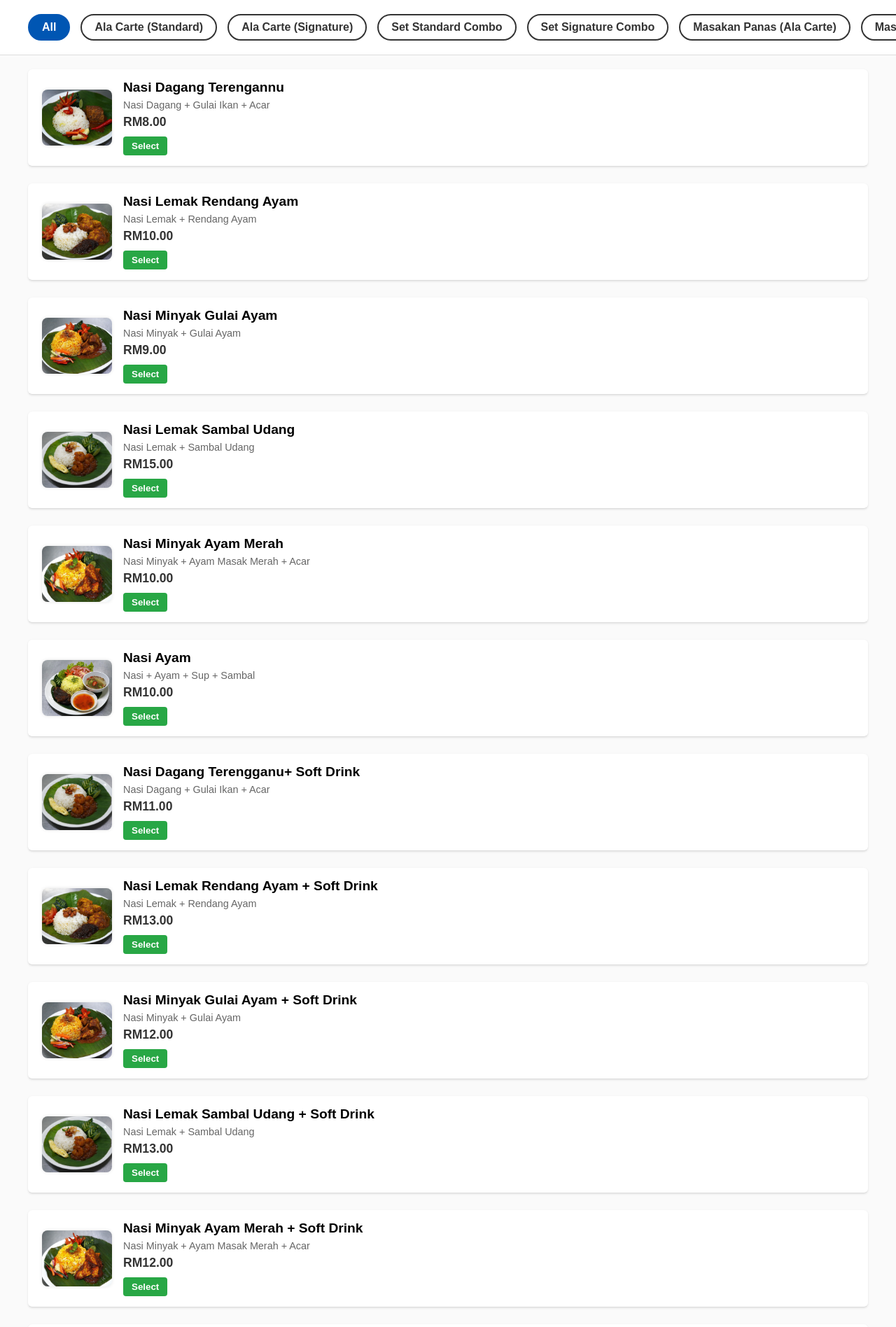
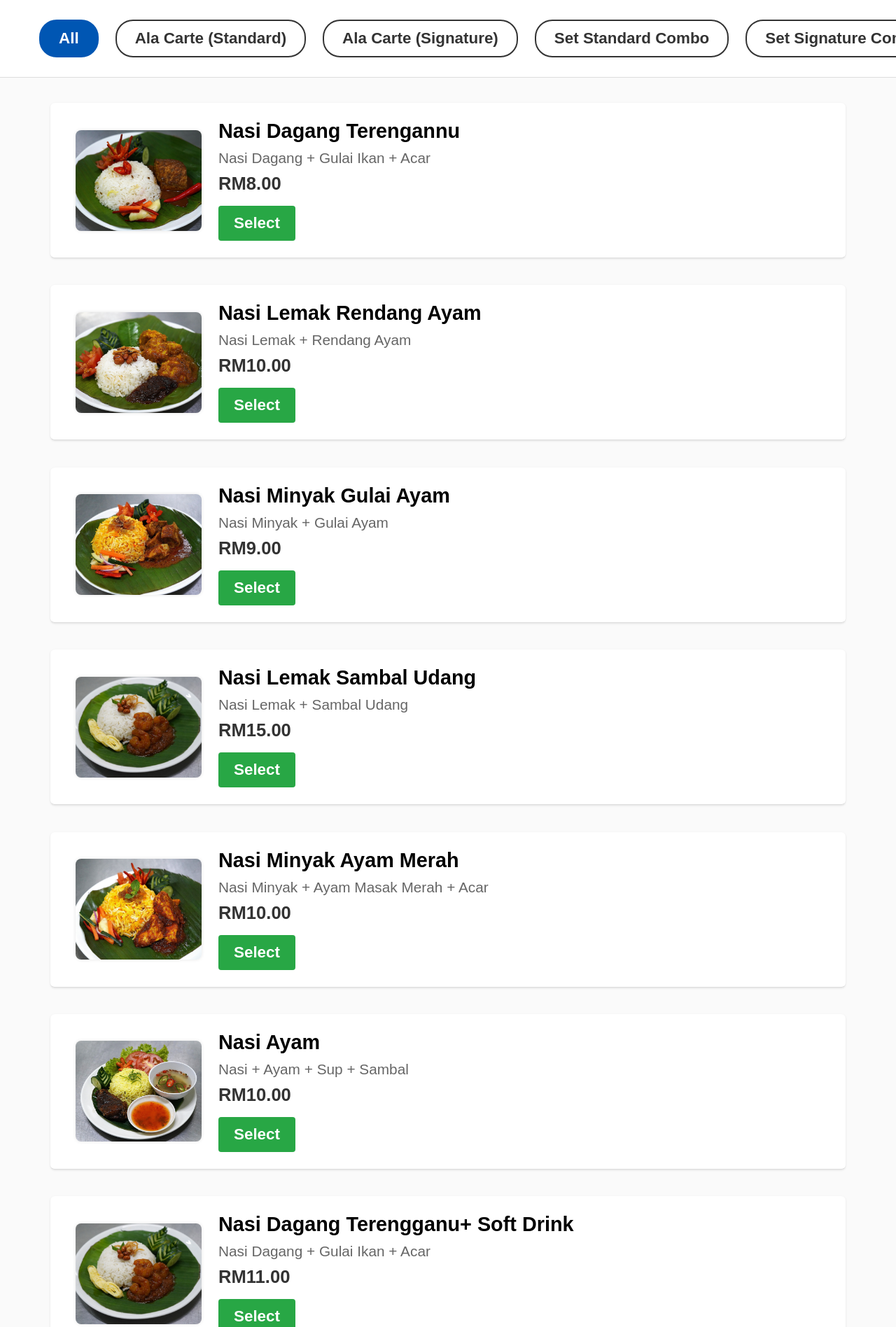
Before and after one commit to NurinNasya/TKCafe, a PHP site: page /Views/menu.php in a window 1280 px wide. Shown: the part 96-1992 px from the top of the page at 70% size. Run offline with PHP 8.4, Linux system fonts and the light colour scheme.

Commit message:
css change

```diff
--- a/public/css/style.css
+++ b/public/css/style.css
@@ -31,8 +31,8 @@ nav a:hover {
 
 .category-bar {
   display: flex;
-  gap: 15px;
-  padding: 20px 40px;
+  gap: 24px;          /* from 20px */
+  padding: 28px 56px; /* from 24px 48px */
   background-color: #fff;
   border-bottom: 1px solid #ddd;
   overflow-x: auto;
@@ -41,8 +41,8 @@ nav a:hover {
 .category {
   background: none;
   border: 2px solid #333;
-  padding: 8px 18px;
-  font-size: 1rem;
+  padding: 12px 26px;  /* from 10px 22px */
+  font-size: 1.4rem;   /* from 1.2rem */
   font-weight: 600;
   color: #333;
   border-radius: 25px;
@@ -63,17 +63,17 @@ nav a:hover {
 }
 
 .menu-items {
-  padding: 20px 40px;
-  min-height: 200px;
+  padding: 36px 72px; /* from 30px 60px */
+  min-height: 300px;  /* increased */
   background-color: #fafafa;
 }
 
 .menu-item {
   display: flex;
   align-items: center;
-  gap: 1rem;
-  margin-bottom: 1.5rem;
-  padding: 15px 20px;
+  gap: 1.5rem; /* from 1.2rem */
+  margin-bottom: 2.4rem; /* from 2rem */
+  padding: 24px 36px; /* from 20px 30px */
   border-bottom: 1px solid #ddd;
   background-color: #fff;
   border-radius: 6px;
@@ -81,8 +81,8 @@ nav a:hover {
 }
 
 .menu-item-img {
-  width: 100px;
-  height: 80px;
+  width: 180px;   /* from 150px */
+  height: 144px;  /* from 120px */
   object-fit: cover;
   border-radius: 8px;
   box-shadow: 0 0 5px rgba(0,0,0,0.1);
@@ -92,38 +92,39 @@ nav a:hover {
   display: flex;
   flex-direction: column;
   justify-content: space-between;
-  flex: 1; /* Takes up remaining space */
+  flex: 1;
 }
 
 .menu-item-info h3 {
-  margin: 0 0 6px 0;
+  margin: 0 0 10px 0; /* from 8px */
   font-weight: 700;
-  font-size: 1.2rem;
+  font-size: 1.8rem; /* from 1.5rem */
 }
 
 .menu-item-info p {
   margin: 0;
   color: #666;
-  font-size: 0.9rem;
+  font-size: 1.3rem; /* from 1.1rem */
 }
 
 .menu-item-price {
   font-weight: 700;
-  font-size: 1.1rem;
+  font-size: 1.6rem; /* from 1.4rem */
   color: #333;
-  margin-top: 6px;
+  margin-top: 10px; /* from 8px */
   white-space: nowrap;
 }
 
 .select-btn {
-  margin-top: 10px;
-  padding: 6px 12px;
-  background-color: #28a745; /* green */
+  margin-top: 17px; /* from 14px */
+  padding: 12px 22px; /* from 10px 18px */
+  background-color: #28a745;
   color: white;
   border: none;
   border-radius: 4px;
   cursor: pointer;
   font-weight: bold;
+  font-size: 1.4rem; /* from 1.2rem */
   transition: background-color 0.3s ease;
 }
 
```
Also changed, not shown: other parts of public/css/style.css (+40 -9 lines), Views/menu.php (+0 -18 lines).
